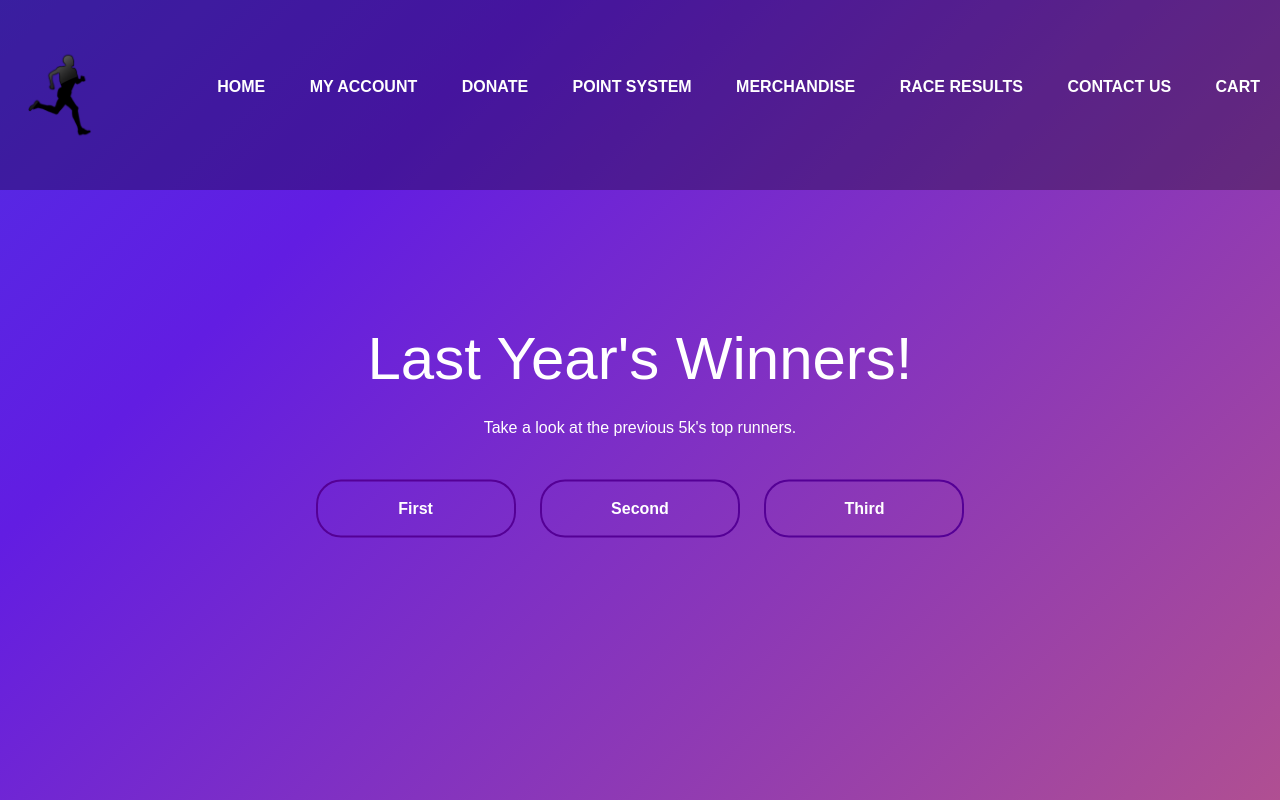
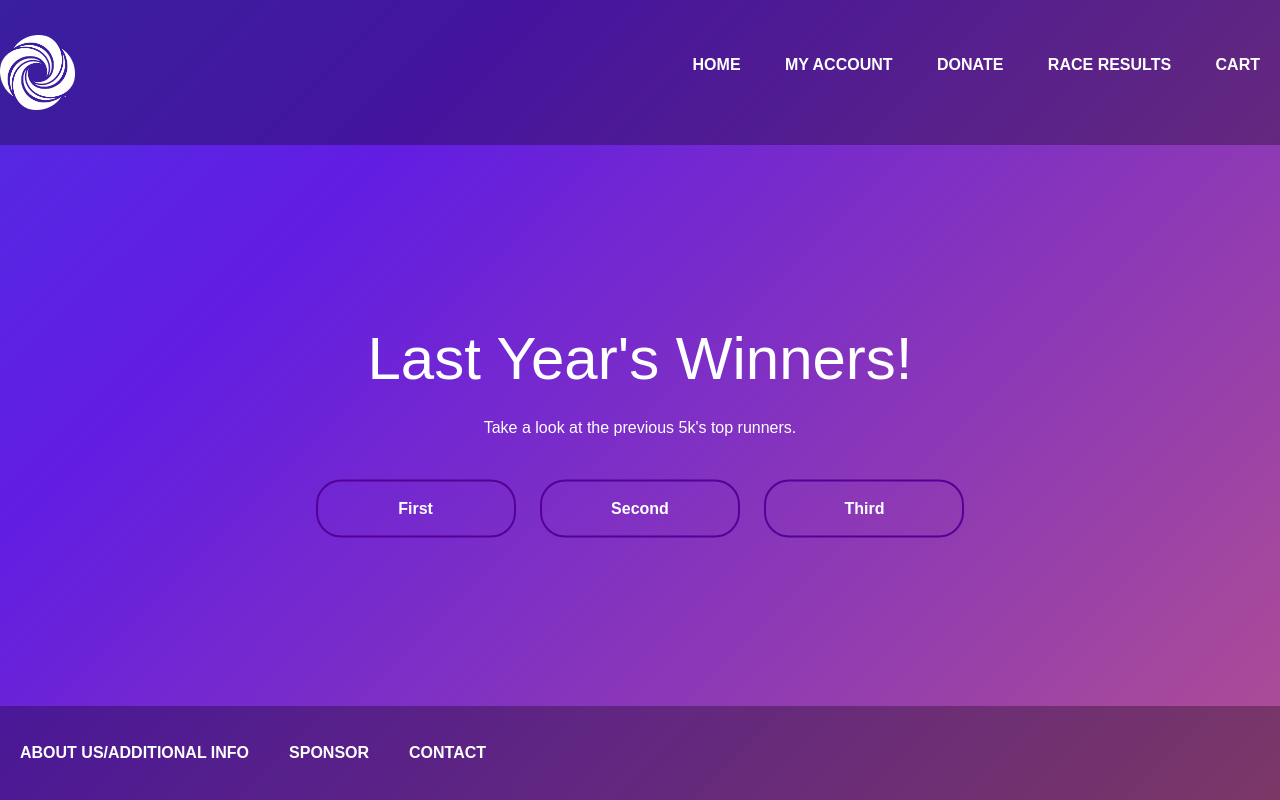
Before and after one commit to Rudoga12/CMPS490-Project, a PHP site: page /RaceResults.html in a window 1280 px wide. Run offline with PHP 8.4, Linux system fonts and the light colour scheme.

Commit message:
Add files via upload

```diff
--- a/RaceResults.html
+++ b/RaceResults.html
@@ -3,7 +3,7 @@
     <meta charset="UTF-8">
     <meta name="viewport" content="width=device-width, initial-scale=1.0">
     <link href="https://cdn.jsdelivr.net/npm/bootstrap@5.3.2/dist/css/bootstrap.min.css" rel="stylesheet" integrity="sha384-T3c6CoIi6uLrA9TneNEoa7RxnatzjcDSCmG1MXxSR1GAsXEV/Dwwykc2MPK8M2HN" crossorigin="anonymous">
-    <link rel="icon" href="http://example.com/favicon.png"> <!--CHANGE FAVICON IMAGE-->
+    <link rel="icon" type="image/x-icon" href="FIL Logomark_REVERSED_WEB.png">
     <link rel="stylesheet" href="style.css">
     <title>FIL 5K Run</title>
 </head>
@@ -11,27 +11,30 @@
 
     <div class="banner">
         <div class="navbar">
-            <img src="running-icon-22.png" class="logo">
+            <a href="Index.html"><img src="FIL Logomark_REVERSED_WEB.png" class="logo"></a>
             <ul>
                 <li> <a href="Index.html">Home</a> </li>
                 <li> <a href="MyAccount.html">My Account</a> </li>
                 <li> <a href="Donate.html">Donate</a> </li>
-                <li> <a href="PointSystem.html">Point System</a> </li>
-                <li> <a href="Merchandise.html">Merchandise</a> </li>
                 <li> <a href="RaceResults.html">Race Results</a> </li>
-                <li> <a href="ContactUs.html">Contact Us</a> </li>
                 <li> <a href="Cart.html">Cart</a> </li>
             </ul>
         </div>
+
+        <div class="navbarfooter">
+            <a href="Index.html">About Us/Additional Info</a>
+            <a href="https://www.cgi.com/en">Sponsor</a>
+            <a href="ContactUs.html">Contact</a>
+          </div>
 
         <div class="content">
             <h1>Last Year's Winners!</h1>
             <p>Take a look at the previous 5k's top runners.</p>
 
             <div class="results">
-                <button class="first" type="button"><span></span>First</button>
-                <button class="second" type="button"><span></span>Second</button>
-                <button class="third" type="button"><span></span>Third</button>
+                <button class="first" type="button"><span></span></button>
+                <button class="second" type="button"><span></span></button>
+                <button class="third" type="button"><span></span></button>
             </div>
         </div>
 
--- a/signup_process.php
+++ b/signup_process.php
@@ -1,3 +1,7 @@
+<style>
+<?php include 'style.css'; ?>
+</style>
+
 <?php
 // Check if the form was submitted
 if ($_SERVER["REQUEST_METHOD"] == "POST") {
--- a/style.css
+++ b/style.css
@@ -46,8 +46,20 @@ html, body {
     background-color: rgba(0, 0, 0, 0.301);
 }
 
+.navbarfooter {
+    overflow: hidden;
+    position: fixed;
+    bottom: 0;
+    width: 100%;
+    margin: auto;
+    padding: 35px 0;
+    display: flex;
+    align-items: center;
+    background-color: rgba(0, 0, 0, 0.301);
+  }
+
 .logo{
-    width: 120px;
+    width: 75px;
     cursor: pointer;
 }
 
@@ -76,6 +88,34 @@ html, body {
 }
 
 .navbar ul li:hover::after{
+    width: 100%;
+}
+
+.navbarfooter a{
+    list-style: none;
+    display: inline-block;
+    margin: 0 20px;
+    position: relative;
+}
+
+.navbarfooter a{
+    text-decoration: none;
+    color: #ffffff;
+    text-transform: uppercase;
+}
+
+.navbarfooter a::after{
+    content:'';
+    height: 3px;
+    width: 0;
+    background: #9000ff;
+    position: absolute;
+    left: 0;
+    bottom: -10px;
+    transition: 0.5s;
+}
+
+.navbarfooter a:hover::after{
     width: 100%;
 }
 
```
Also changed, not shown: other parts of style.css (+178 -9 lines), Cart.html (+10 -7 lines), ContactUs.html (+12 -8 lines), Donate.html (+17 -7 lines), Index.html (+9 -5 lines), MyAccount.html (+8 -5 lines), cartstyle.css (+4 -4 lines), signup.html (+8 -5 lines), FIL Logomark_REVERSED_WEB.png (added).
